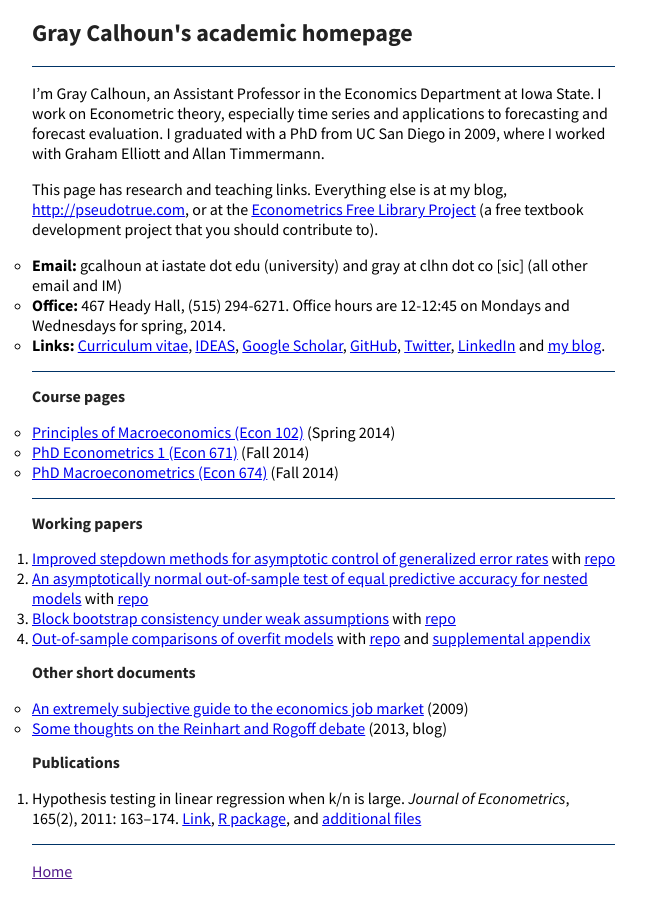
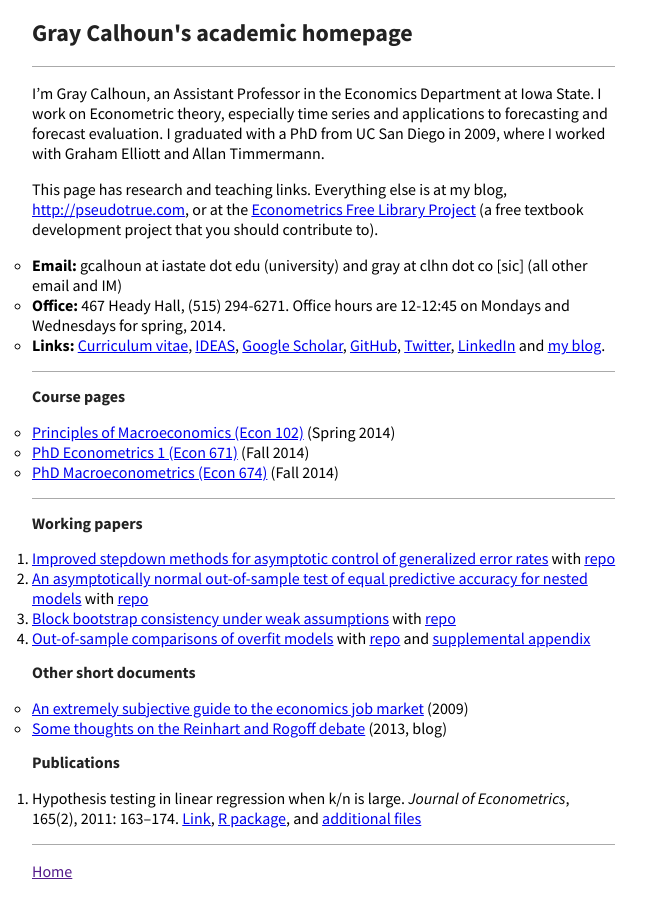
Before and after one commit to mmkuang/grayclhn.github.io, a Jekyll site: the page built from index.md, in a window 1280 px wide. Shown: the whole page, without its empty margins (0-664 px from the left). Built offline with Jekyll 4.4.1, drawn with Linux system fonts in a browser that asks for light colours; Markdown is read by kramdown in place of the engine named in the settings.

Commit message:
Change hr bar color

```diff
--- a/css/styles.css
+++ b/css/styles.css
@@ -45,7 +45,7 @@ code, pre {
 pre, blockquote {
   padding-left: 1em;
   margin-left: 0em;
-  border-left:2px solid #003366;
+  border-left:3px solid #aaaaaa;
 }
 
 section {
@@ -55,7 +55,7 @@ section {
 
 hr {
   border:0;
-  background:#003366;
+  background:#aaaaaa;
   height:1px;
   margin:0 0 16px;
 }
```
